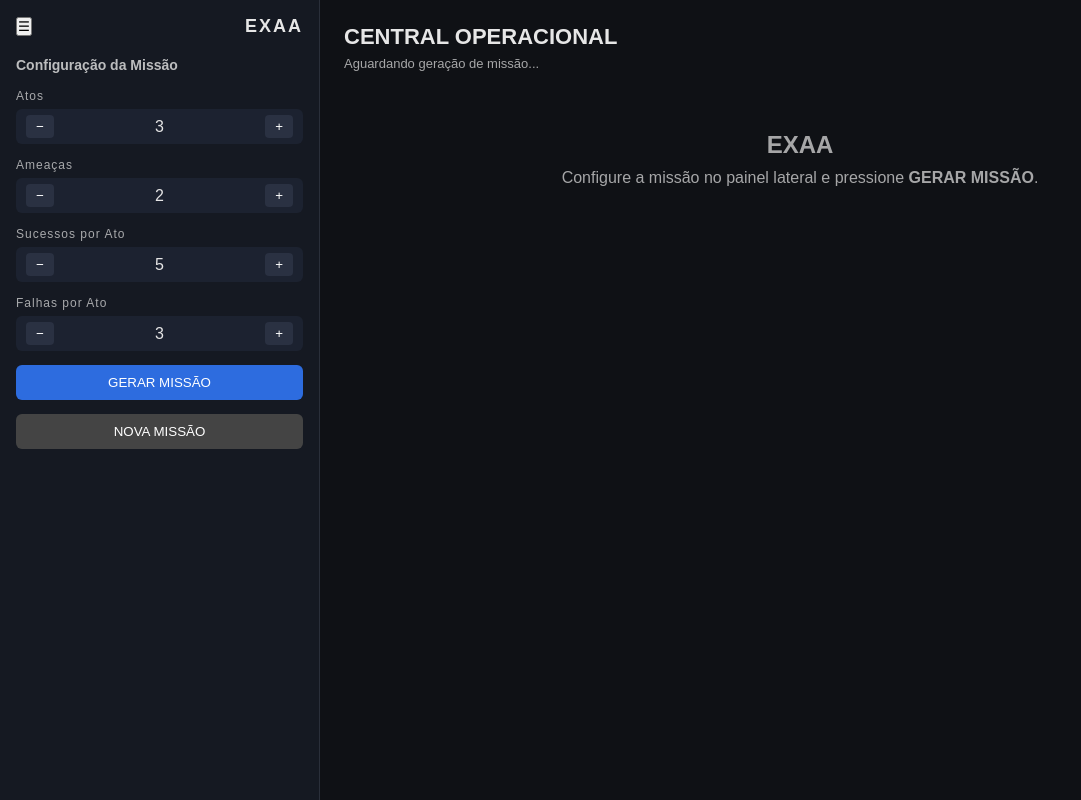
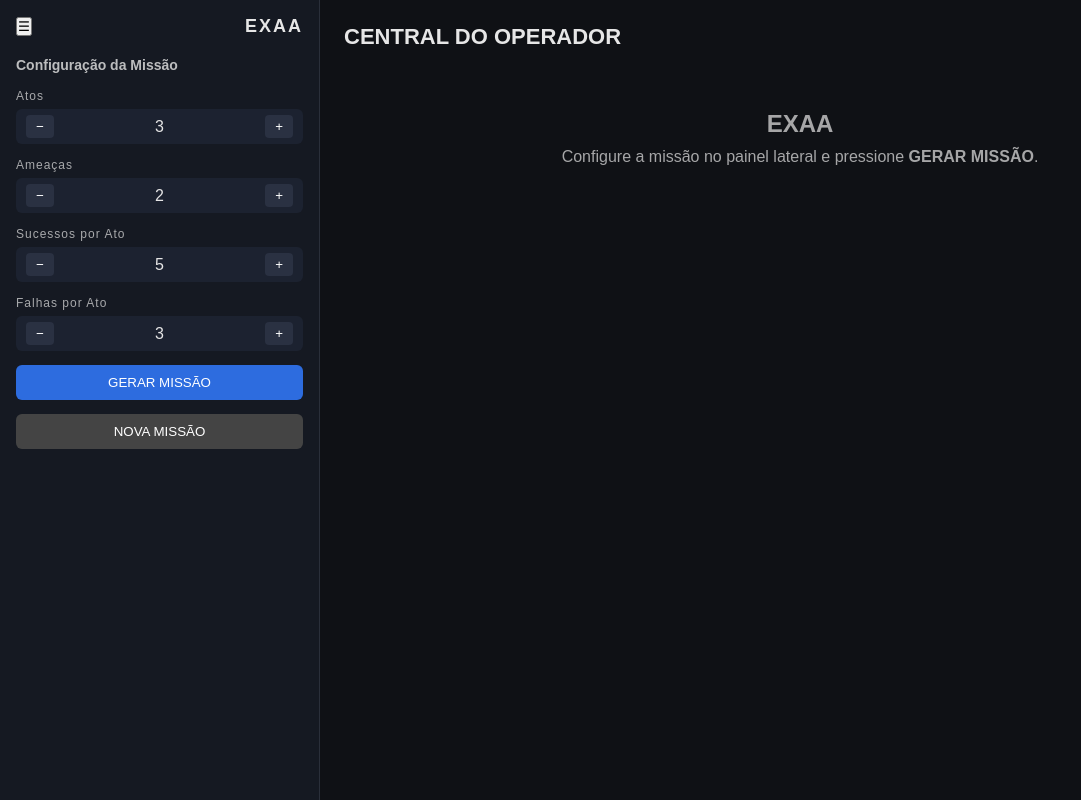
Before and after one commit to dcavalcantepb/CentralEXAA, a plain HTML site: page index.html in a window 1280 px wide. Shown: the whole page, without its empty margins (0-1081 px from the left). Drawn offline with Linux system fonts and the light colour scheme.

Commit message:
Update index.html

```diff
--- a/index.html
+++ b/index.html
@@ -129,13 +129,7 @@
 
         <header id="terminalHeader">
 
-            <h1>CENTRAL OPERACIONAL</h1>
-
-            <p id="terminalStatus">
-
-                Aguardando geração de missão...
-
-            </p>
+            <h1>CENTRAL DO OPERADOR</h1>
 
         </header>
 
```
